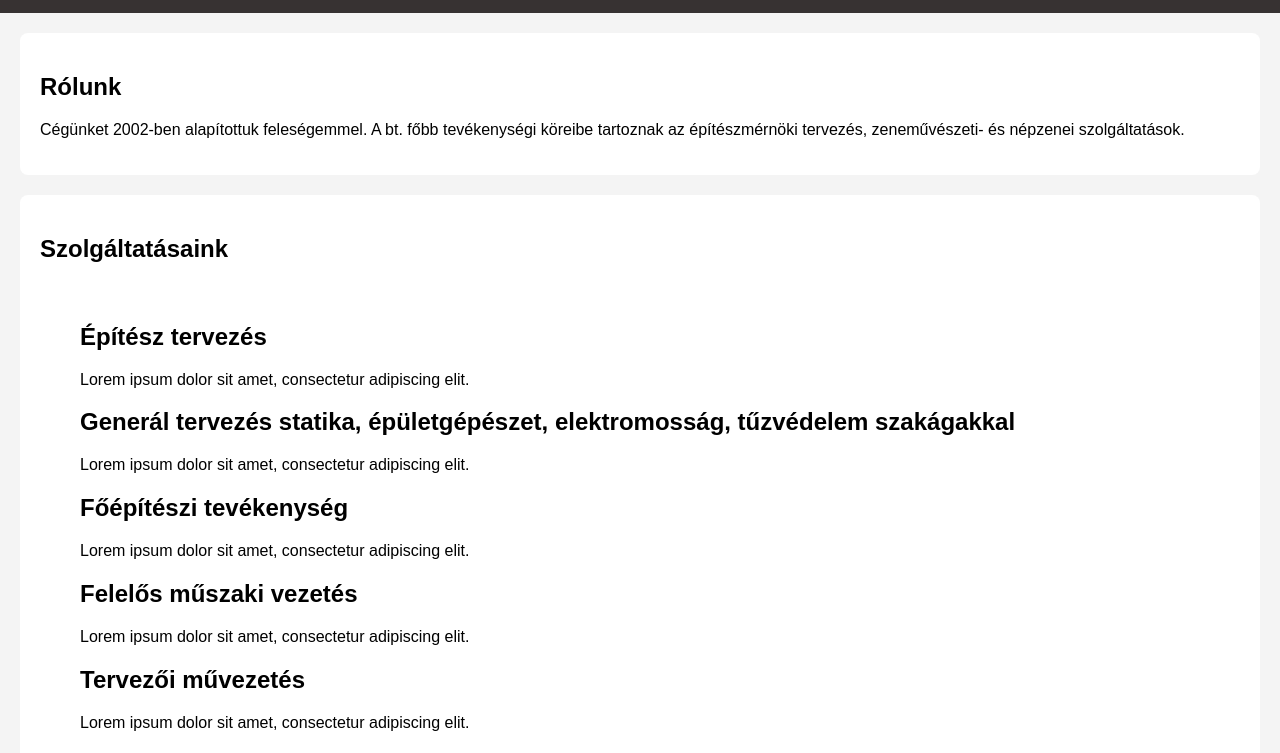
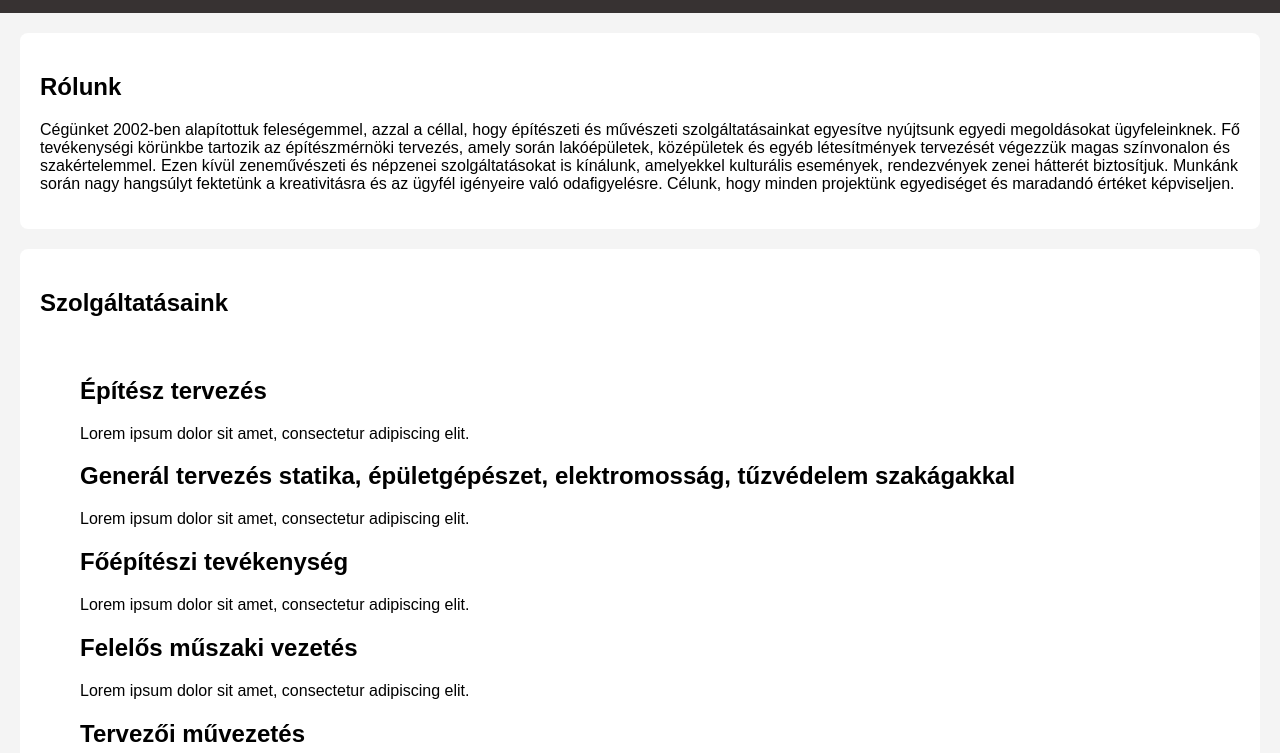
Before and after one commit to dobosj/resume, a plain HTML site: page vardob1.html in a window 1280 px wide. Shown: the part 47-800 px from the top of the page. Drawn offline with Linux system fonts and the light colour scheme.

Commit message:
kép és bemutatkozás hozzáadása

```diff
--- a/vardob1.html
+++ b/vardob1.html
@@ -24,7 +24,7 @@
 
     <section id="rolunk">
         <h2>Rólunk</h2>
-        <p>Cégünket 2002-ben alapítottuk feleségemmel. A bt. főbb tevékenységi köreibe tartoznak az építészmérnöki tervezés, zeneművészeti- és népzenei szolgáltatások.</p>
+        <p>Cégünket 2002-ben alapítottuk feleségemmel, azzal a céllal, hogy építészeti és művészeti szolgáltatásainkat egyesítve nyújtsunk egyedi megoldásokat ügyfeleinknek. Fő tevékenységi körünkbe tartozik az építészmérnöki tervezés, amely során lakóépületek, középületek és egyéb létesítmények tervezését végezzük magas színvonalon és szakértelemmel. Ezen kívül zeneművészeti és népzenei szolgáltatásokat is kínálunk, amelyekkel kulturális események, rendezvények zenei hátterét biztosítjuk. Munkánk során nagy hangsúlyt fektetünk a kreativitásra és az ügyfél igényeire való odafigyelésre. Célunk, hogy minden projektünk egyediséget és maradandó értéket képviseljen.</p>
     </section>
 
 
```
Also changed, not shown: 02.jpg (added).
